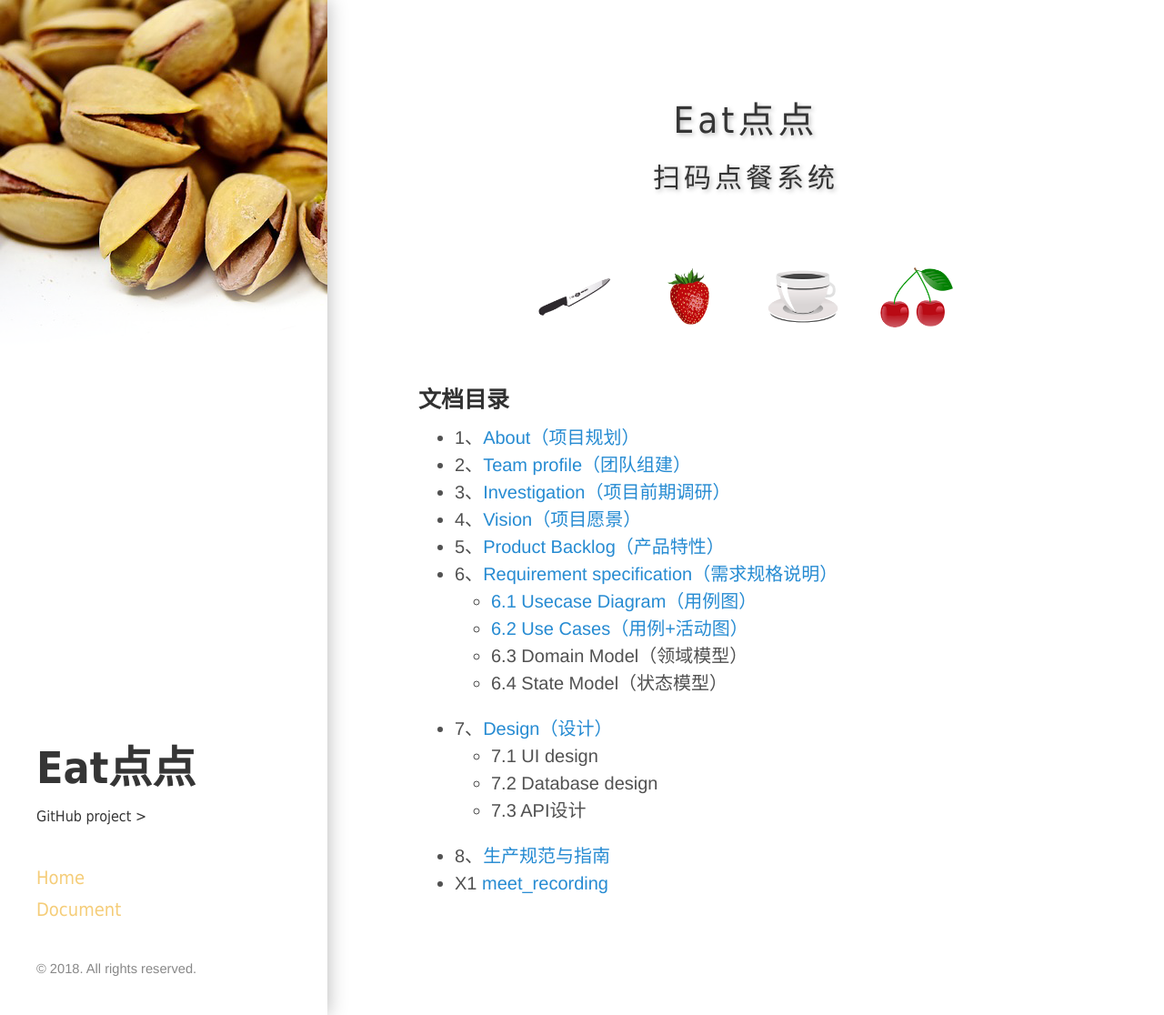
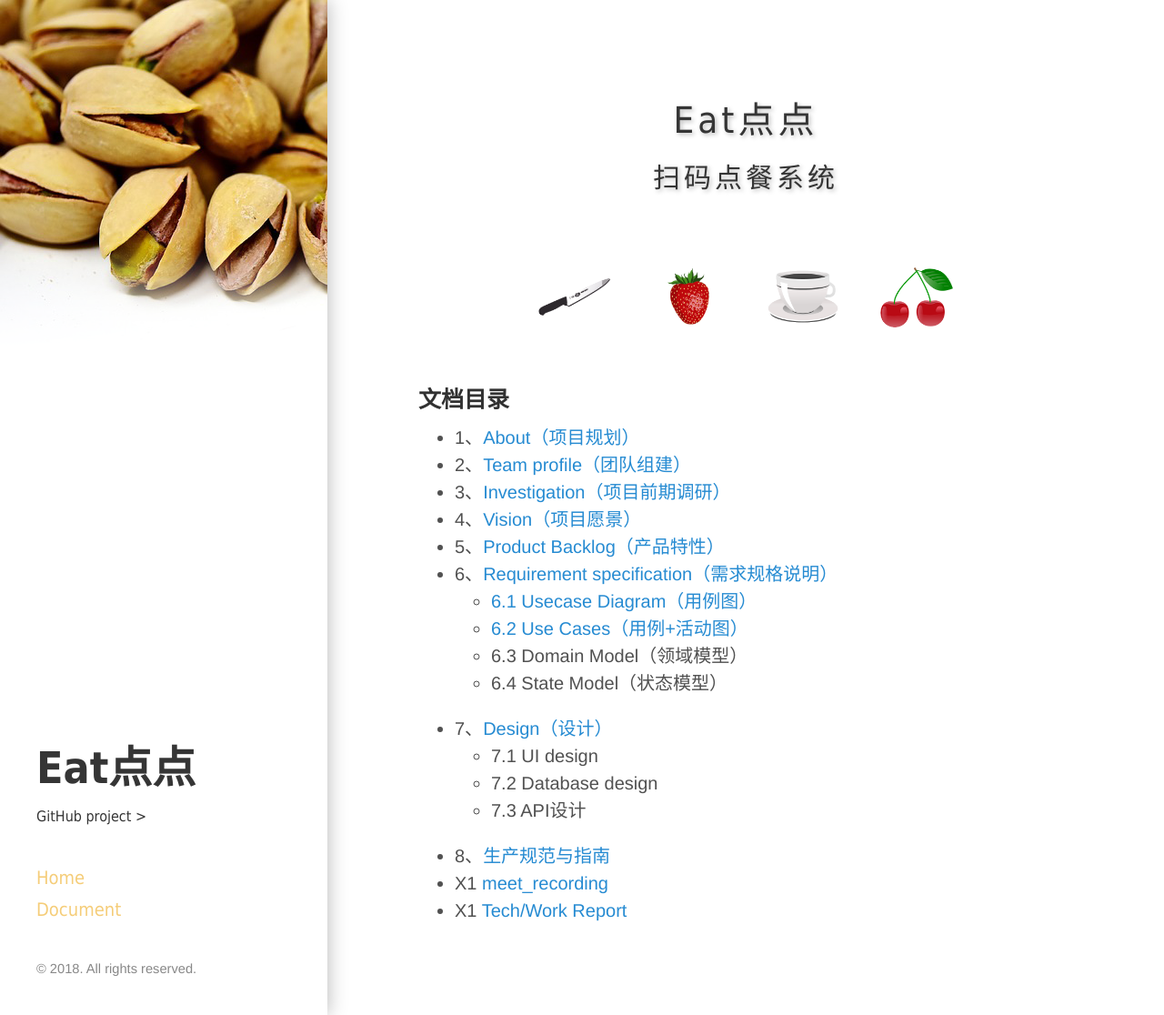
Before and after one commit to ChickenDinner8/ChickenDinner8.github.io, a Jekyll site: the page built from index.md, in a window 1280 px wide and 1116 px high. Shown: the whole window at 91% size. Built offline with Jekyll 4.4.1, drawn with Linux system fonts in a browser that asks for light colours.

Commit message:
Update index.md

```diff
--- a/index.md
+++ b/index.md
@@ -48,5 +48,5 @@ title: Home
     - 7.3 API设计
 + 8、[生产规范与指南](https://chickendinner8.github.io/2018/04/15/生产规范与指南.html)
 + X1 [meet_recording](https://chickendinner8.github.io/2018/04/11-meeting.html)
-
++ X1 [Tech/Work Report](https://chickendinner8.github.io/2018/04/11/work_report.html)
 </div>
```
